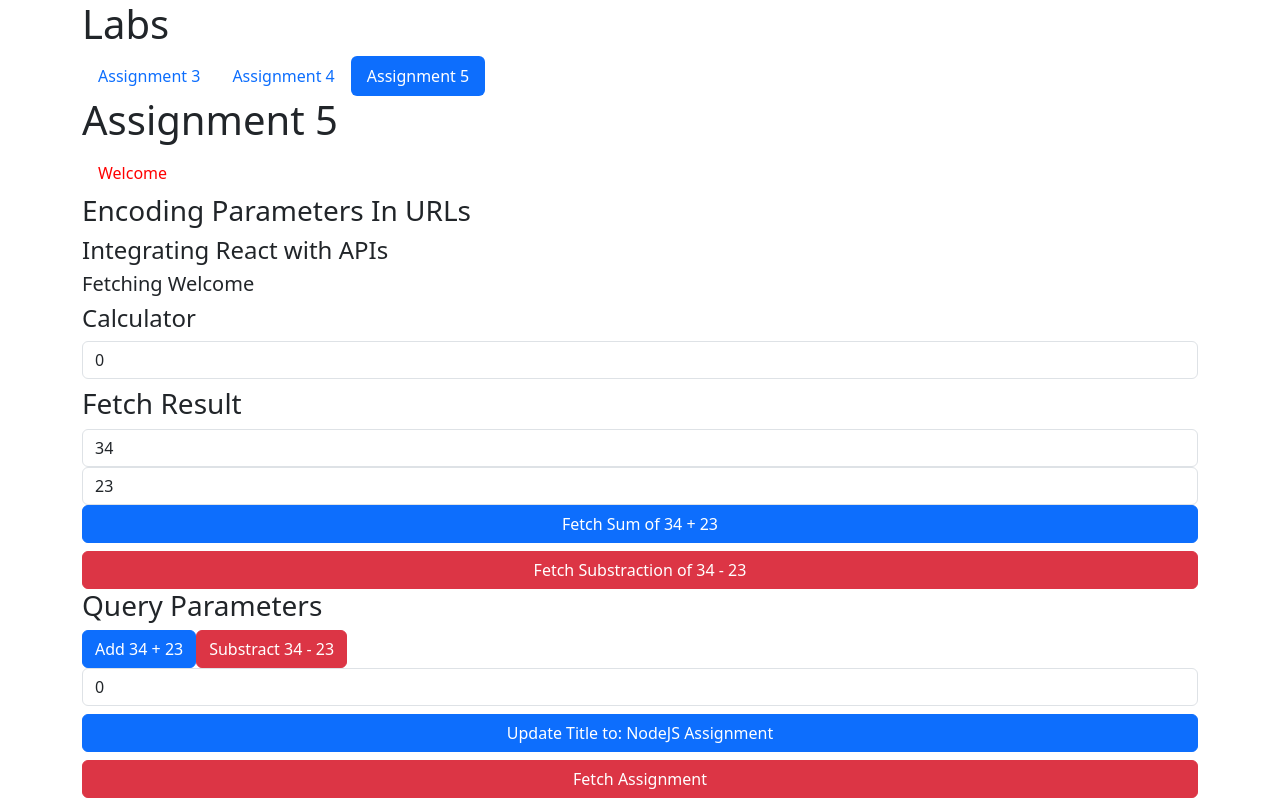
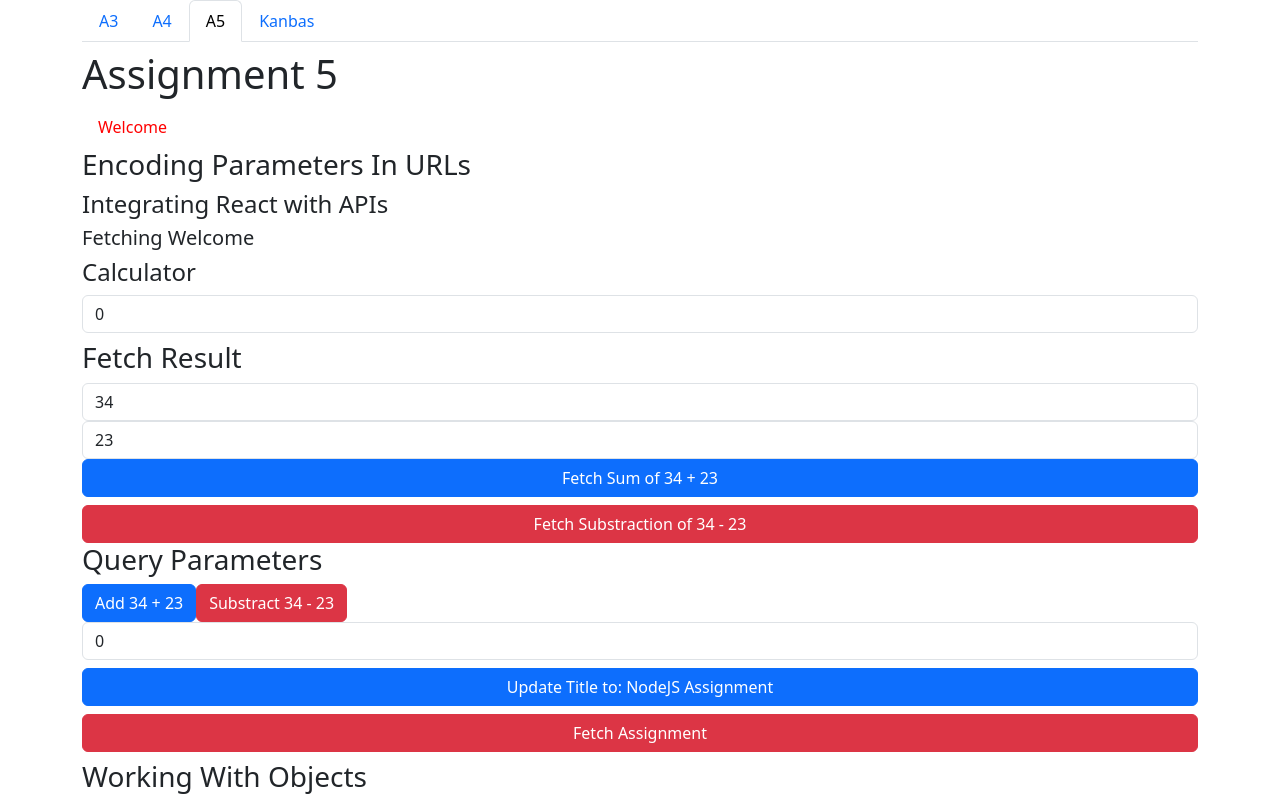
Before and after one commit to xinyan30425/kanbas-react-app, a React (Create React App) app: page /#/Labs/a5 in a window 1280 px wide. Shown: the top 800 px of the page. Built offline with nearby package versions, Linux system fonts and the light colour scheme; no server answers.

Commit message:
a5 commit

```diff
--- a/src/App.js
+++ b/src/App.js
@@ -21,7 +21,6 @@ function App() {
           <Route path="/hello"    element={<HelloWorld/>}/>
           <Route path="/Labs/*"   element={<Labs/>}/>
           <Route path="/Kanbas/*" element={<Kanbas/>}/>
-          {/* render anything inside of the Kanbas */}
         </Routes>
         </ErrorBoundary>
       </div>
--- a/src/Kanbas/Courses/Modules/client.js
+++ b/src/Kanbas/Courses/Modules/client.js
@@ -7,7 +7,6 @@ export const findModulesForCourse = async (courseId) => {
   const response = await axios
     .get(`${COURSES_URL}/${courseId}/modules`);
   return response.data;
-
 };
 
 export const createModule = async (courseId, module) => {
--- a/src/Kanbas/Courses/Modules/index.js
+++ b/src/Kanbas/Courses/Modules/index.js
@@ -2,8 +2,6 @@ import React from "react";
 import ModuleList from "./ModuleList";
 import { useParams } from "react-router-dom";
 import 'bootstrap/dist/css/bootstrap.min.css';
-import { FontAwesomeIcon } from '@fortawesome/react-fontawesome'
-import { faCheckCircle, faEllipsisH } from '@fortawesome/free-solid-svg-icons'
 import "./index.css";
 
 
--- a/src/Labs/index.js
+++ b/src/Labs/index.js
@@ -4,6 +4,7 @@ import Assignment4 from "./a4";
 import Assignment5 from "./a5";
 import store from "./store";
 import { Provider } from "react-redux";
+import Nav from "../Nav";
 
 function Labs() {
   const { pathname } = useLocation();
@@ -11,27 +12,7 @@ function Labs() {
   return (
     <Provider store={store}>
       <div className="container">
-        <h1>Labs</h1>
-        <div className="nav nav-pills">
-          <Link
-            to="/Labs/a3"
-            className={`nav-link ${pathname.includes("a3") ? "active" : ""}`}
-          >
-            Assignment 3
-          </Link>
-          <Link
-            to="/Labs/a4"
-            className={`nav-link ${pathname.includes("a4") ? "active" : ""}`}
-          >
-            Assignment 4
-          </Link>
-          <Link
-            to="/Labs/a5"
-            className={`nav-link ${pathname.includes("a5") ? "active" : ""}`}
-          >
-            Assignment 5
-          </Link>
-        </div>
+        <Nav/>
         <Routes>
           <Route path="/" element={<Navigate to="a3" />} />
           <Route path="a3/*" element={<Assignment3 />} />
--- a/src/Nav.js
+++ b/src/Nav.js
@@ -1,18 +1,20 @@
 import { Link, useLocation } from "react-router-dom";
+
+
 function Nav() {
+  const {pathname} = useLocation();
   return (
     <nav className="nav nav-tabs mb-2">
-    <Link className="nav-link" to="/Labs/a3">
-      A3</Link>
-    <Link className="nav-link" to="/Labs/a4">
-      A4</Link>
-    <Link className="nav-link" to="/hello">
-      Hello</Link>
-    <Link className="nav-link" to="/Kanbas">
-      Kanbas</Link>
-  </nav>
-);
+      <Link className={`nav-link ${pathname.includes("a3") ? "active" : ""}`}  to="/Labs/a3">
+        A3</Link>
+      <Link className={`nav-link ${pathname.includes("a4") ? "active" : ""}`} to="/Labs/a4">
+        A4</Link>
+      <Link className={`nav-link ${pathname.includes("a5") ? "active" : ""}`} to="/Labs/a5">
+        A5</Link>
+      <Link className={`nav-link ${pathname.includes("Kanbas") ? "active" : ""}`} to="/Kanbas">
+        Kanbas</Link>
+    </nav>
+  );
 }
 
-
 export default Nav;
--- a/src/index.js
+++ b/src/index.js
@@ -2,7 +2,6 @@ import React from 'react';
 import ReactDOM from 'react-dom/client';
 import './index.css';
 import App from './App';
-import reportWebVitals from './reportWebVitals';
 import 'bootstrap/dist/css/bootstrap.min.css';
 const root = ReactDOM.createRoot(document.getElementById('root'));
 root.render(
```
